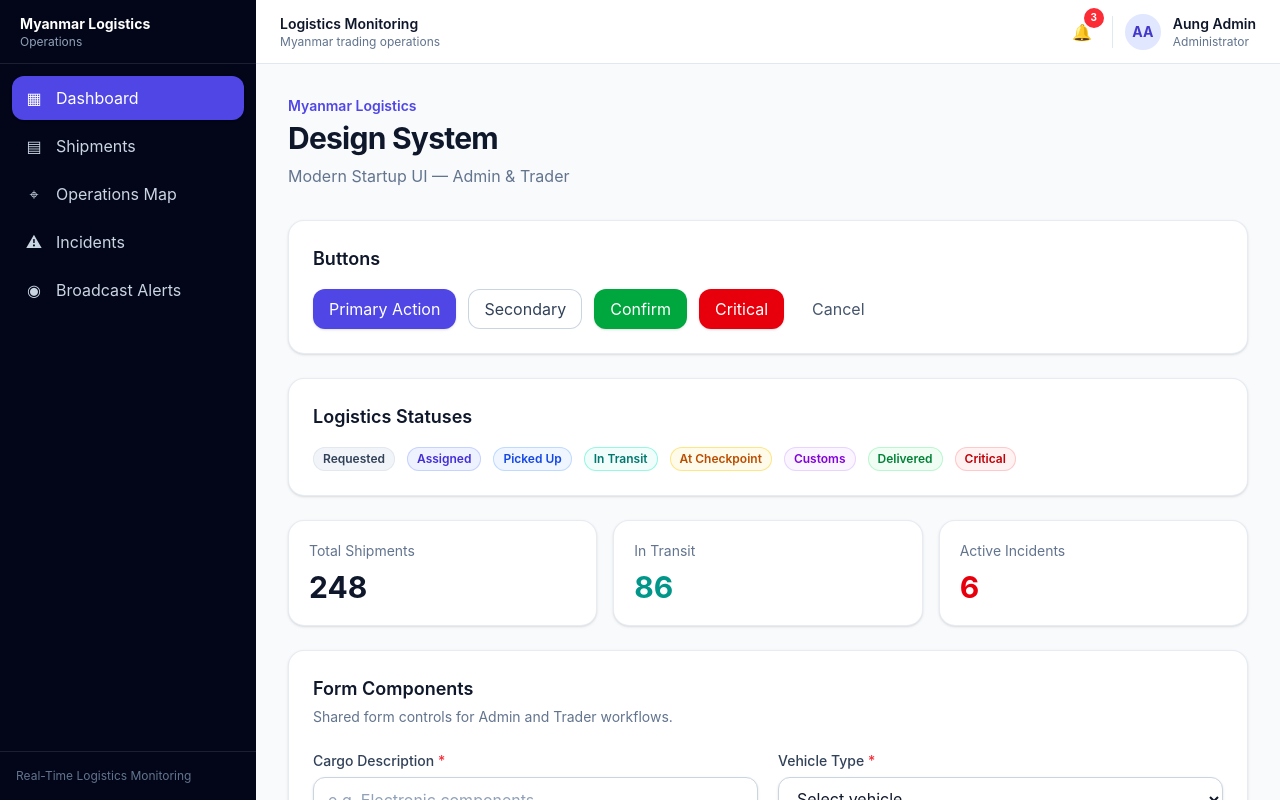
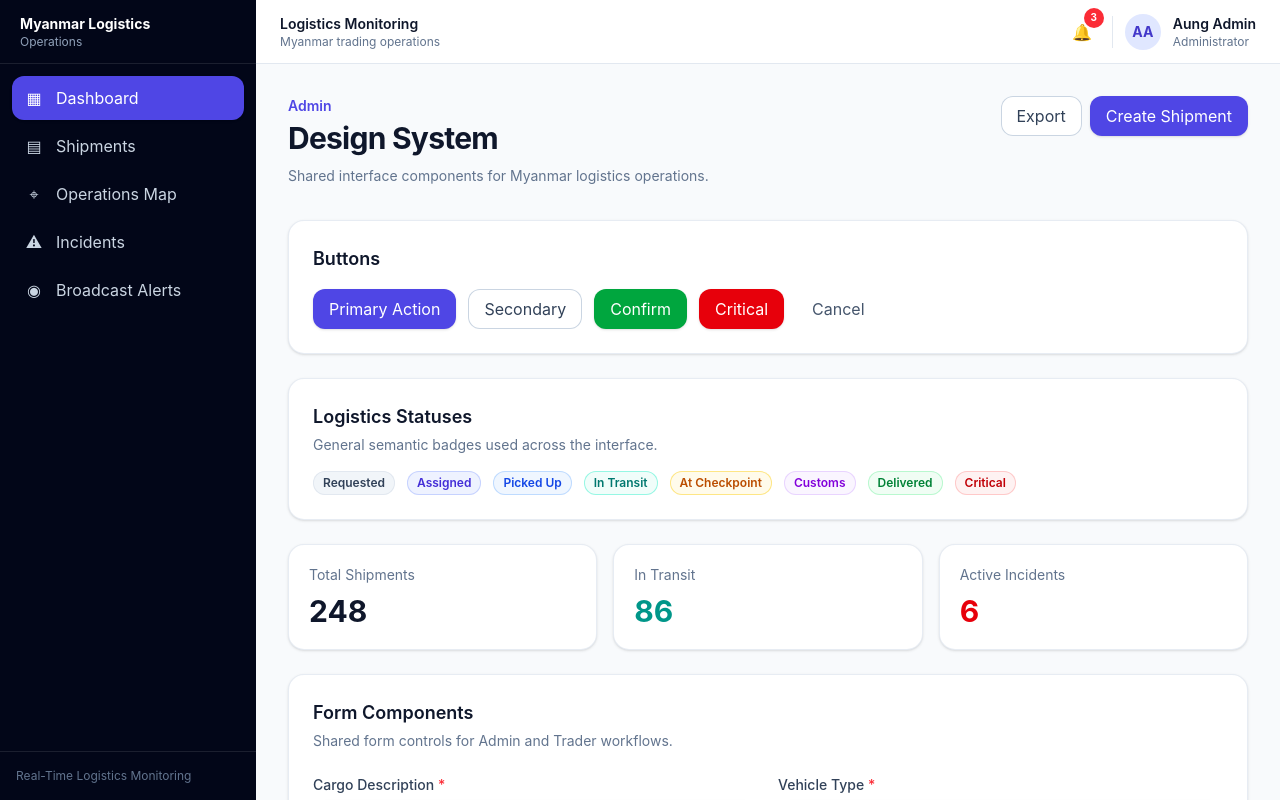
Before and after one commit to Aung-Ko-Ko-Oo/Rapid-Prototype-for-Myanmar-Logistics-Tracking-System, a React app in the folder frontend/: page / in a window 1280 px wide. Shown: the top 800 px of the page. Built offline with nearby package versions, Linux system fonts and the light colour scheme; the HTML template or start-up script is replaced by a standard one.

Commit message:
fix(ui): complete design system showcase layout

```diff
--- a/frontend/src/App.jsx
+++ b/frontend/src/App.jsx
@@ -9,12 +9,12 @@ import Alert from './components/ui/Alert'
 import Spinner from './components/ui/Spinner'
 import EmptyState from './components/ui/EmptyState'
 import Table from './components/ui/Table'
+
 import ShipmentStatusBadge from './components/logistics/ShipmentStatusBadge'
+
 import AppShell from './components/layout/AppShell'
 import PageHeader from './components/layout/PageHeader'
 
-
-function App() {
 const shipmentColumns = [
   {
     key: 'tracking',
@@ -77,7 +77,6 @@ const shipmentRows = [
   },
 ]
 
-
 const adminNavigation = [
   {
     label: 'Dashboard',
@@ -106,9 +105,8 @@ const adminNavigation = [
   },
 ]
 
-
+function App() {
   return (
-
     <AppShell
       role="admin"
       userName="Aung Admin"
@@ -119,29 +117,34 @@ const adminNavigation = [
         console.log('Navigate:', path)
       }}
     >
+      <PageHeader
+        eyebrow="Admin"
+        title="Design System"
+        description="Shared interface components for Myanmar logistics operations."
+        actions={
+          <>
+            <Button variant="secondary">
+              Export
+            </Button>
 
-      <div className="mx-auto max-w-6xl">
-        <div>
-          <p className="text-sm font-semibold text-brand-600">
-            Myanmar Logistics
-          </p>
+            <Button>
+              Create Shipment
+            </Button>
+          </>
+        }
+      />
 
-          <h1 className="mt-1 text-3xl font-bold tracking-tight text-slate-900">
-            Design System
-          </h1>
-
-          <p className="mt-2 text-slate-500">
-            Modern Startup UI — Admin & Trader
-          </p>
-        </div>
-
-        <Card className="mt-8 p-6">
+      <div className="mt-8">
+        {/* Buttons */}
+        <Card className="p-6">
           <h2 className="text-lg font-semibold text-slate-900">
             Buttons
           </h2>
 
           <div className="mt-4 flex flex-wrap gap-3">
-            <Button>Primary Action</Button>
+            <Button>
+              Primary Action
+            </Button>
 
             <Button variant="secondary">
               Secondary
@@ -161,23 +164,52 @@ const adminNavigation = [
           </div>
         </Card>
 
+        {/* Generic badges */}
         <Card className="mt-6 p-6">
           <h2 className="text-lg font-semibold text-slate-900">
             Logistics Statuses
           </h2>
 
+          <p className="mt-1 text-sm text-slate-500">
+            General semantic badges used across the interface.
+          </p>
+
           <div className="mt-4 flex flex-wrap gap-3">
-            <Badge>Requested</Badge>
-            <Badge tone="primary">Assigned</Badge>
-            <Badge tone="info">Picked Up</Badge>
-            <Badge tone="teal">In Transit</Badge>
-            <Badge tone="warning">At Checkpoint</Badge>
-            <Badge tone="purple">Customs</Badge>
-            <Badge tone="success">Delivered</Badge>
-            <Badge tone="danger">Critical</Badge>
+            <Badge>
+              Requested
+            </Badge>
+
+            <Badge tone="primary">
+              Assigned
+            </Badge>
+
+            <Badge tone="info">
+              Picked Up
+            </Badge>
+
+            <Badge tone="teal">
+              In Transit
+            </Badge>
+
+            <Badge tone="warning">
+              At Checkpoint
+            </Badge>
+
+            <Badge tone="purple">
+              Customs
+            </Badge>
+
+            <Badge tone="success">
+              Delivered
+            </Badge>
+
+            <Badge tone="danger">
+              Critical
+            </Badge>
           </div>
         </Card>
 
+        {/* Metrics */}
         <div className="mt-6 grid gap-4 md:grid-cols-3">
           <Card className="p-5">
             <p className="text-sm text-slate-500">
@@ -208,8 +240,9 @@ const adminNavigation = [
               6
             </p>
           </Card>
+        </div>
 
-        </div>
+        {/* Forms */}
         <Card className="mt-6 p-6">
           <div>
             <h2 className="text-lg font-semibold text-slate-900">
@@ -238,8 +271,14 @@ const adminNavigation = [
               htmlFor="vehicle"
               required
             >
-      <Select id="vehicle" defaultValue="">
-        <option value="" disabled>
+              <Select
+                id="vehicle"
+                defaultValue=""
+              >
+                <option
+                  value=""
+                  disabled
+                >
                   Select vehicle
                 </option>
 
@@ -314,6 +353,8 @@ const adminNavigation = [
             </Button>
           </div>
         </Card>
+
+        {/* Feedback states */}
         <Card className="mt-6 p-6">
           <h2 className="text-lg font-semibold text-slate-900">
             Feedback & States
@@ -377,6 +418,8 @@ const adminNavigation = [
             />
           </div>
         </Card>
+
+        {/* Shipment table */}
         <Card className="mt-6 p-6">
           <div className="mb-5">
             <h2 className="text-lg font-semibold text-slate-900">
@@ -394,7 +437,7 @@ const adminNavigation = [
           />
         </Card>
 
-
+        {/* Shipment status system */}
         <Card className="mt-6 p-6">
           <h2 className="text-lg font-semibold text-slate-900">
             Shipment Status System
@@ -416,7 +459,6 @@ const adminNavigation = [
           </div>
         </Card>
       </div>
-
     </AppShell>
   )
 }
```
Lines whose indentation alone changed are shown as unchanged.
